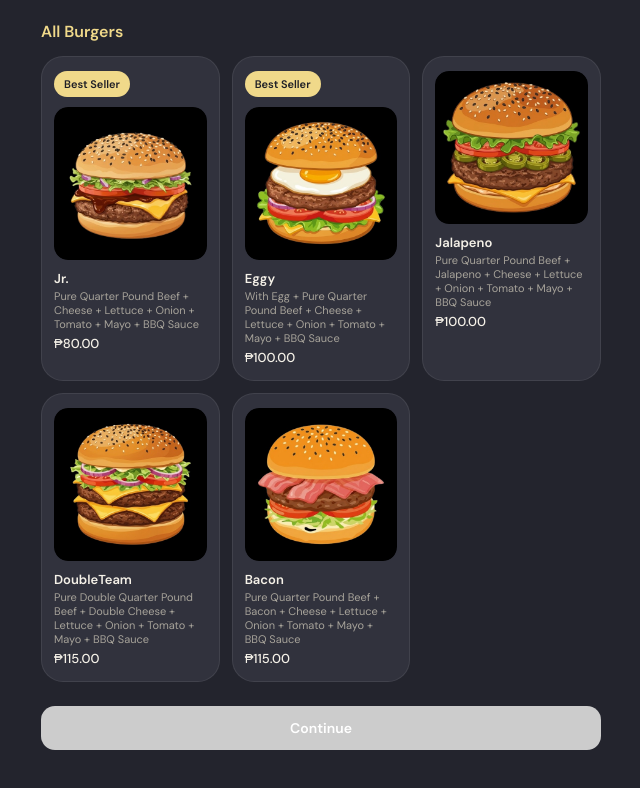
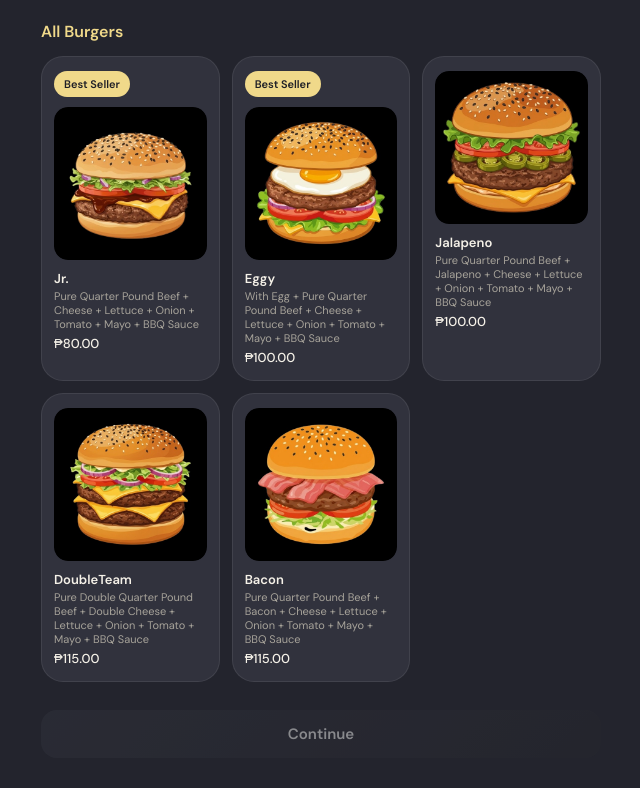
Before and after one commit to rodeldonadillo2/order-funnel, a plain HTML site: page index.html in a window 1280 px wide. Shown: the part 548-1336 px from the top of the page, without its empty margins (319-959 px from the left). Drawn offline with Linux system fonts and the light colour scheme.

```diff
--- a/index.html
+++ b/index.html
@@ -110,13 +110,53 @@
 
   .err-msg{color:var(--red);font-size:12px;margin-top:5px;display:none}
 
-  .btn-primary{width:100%;padding:13px;background:var(--purple);color:#fff;border:none;border-radius:var(--radius-sm);font-size:14px;font-weight:600;font-family:'DM Sans',sans-serif;cursor:pointer;transition:background 0.15s,transform 0.1s;margin-top:4px}
-  .btn-primary:hover{background:#3C3489}
-  .btn-primary:active{transform:scale(0.99)}
-  .btn-primary:disabled{background:#ccc;cursor:not-allowed;transform:none}
-  .btn-back{background:none;border:none;color:var(--text3);font-size:13px;font-family:'DM Sans',sans-serif;cursor:pointer;padding:0;margin-bottom:18px;display:flex;align-items:center;gap:5px}
-  .btn-back:hover{color:var(--text)}
-  .btn-back svg{width:14px;height:14px}
+  .btn-primary{
+  width:100%;
+  padding:14px;
+  background:linear-gradient(135deg, #3a3c48, #2f3039); /* always blue/dark */
+  color:#fff;
+  border:none;
+  border-radius:16px;
+  font-size:15px;
+  font-weight:700;
+  font-family:'DM Sans',sans-serif;
+  cursor:pointer;
+  transition:transform 0.1s, box-shadow 0.15s;
+  margin-top:8px;
+}
+
+.btn-primary:hover{
+  transform:translateY(-1px);
+  box-shadow:0 10px 22px rgba(0,0,0,0.25);
+}
+
+.btn-primary:active{
+  transform:scale(0.99);
+}
+
+/* 🔥 KEY CHANGE HERE */
+.btn-primary:disabled{
+  background:linear-gradient(135deg, #3a3c48, #2f3039); /* keep SAME color */
+  color:#ffffff;
+  opacity:0.6; /* subtle hint it's disabled */
+  cursor:not-allowed;
+  box-shadow:none;
+}
+.btn-primary:disabled{
+  background:linear-gradient(135deg, #3a3c48, #2f3039);
+  color:#ffffff;
+  opacity:0.6;
+  cursor:not-allowed;
+  position:relative;
+}
+
+.btn-primary:disabled::after{
+  content:"";
+  position:absolute;
+  inset:0;
+  background:rgba(0,0,0,0.2);
+  border-radius:16px;
+}
 
   .confirm-wrap{text-align:center;padding:12px 0}
   .confirm-icon{width:60px;height:60px;border-radius:50%;background:var(--teal-light);display:flex;align-items:center;justify-content:center;margin:0 auto 16px}
```
